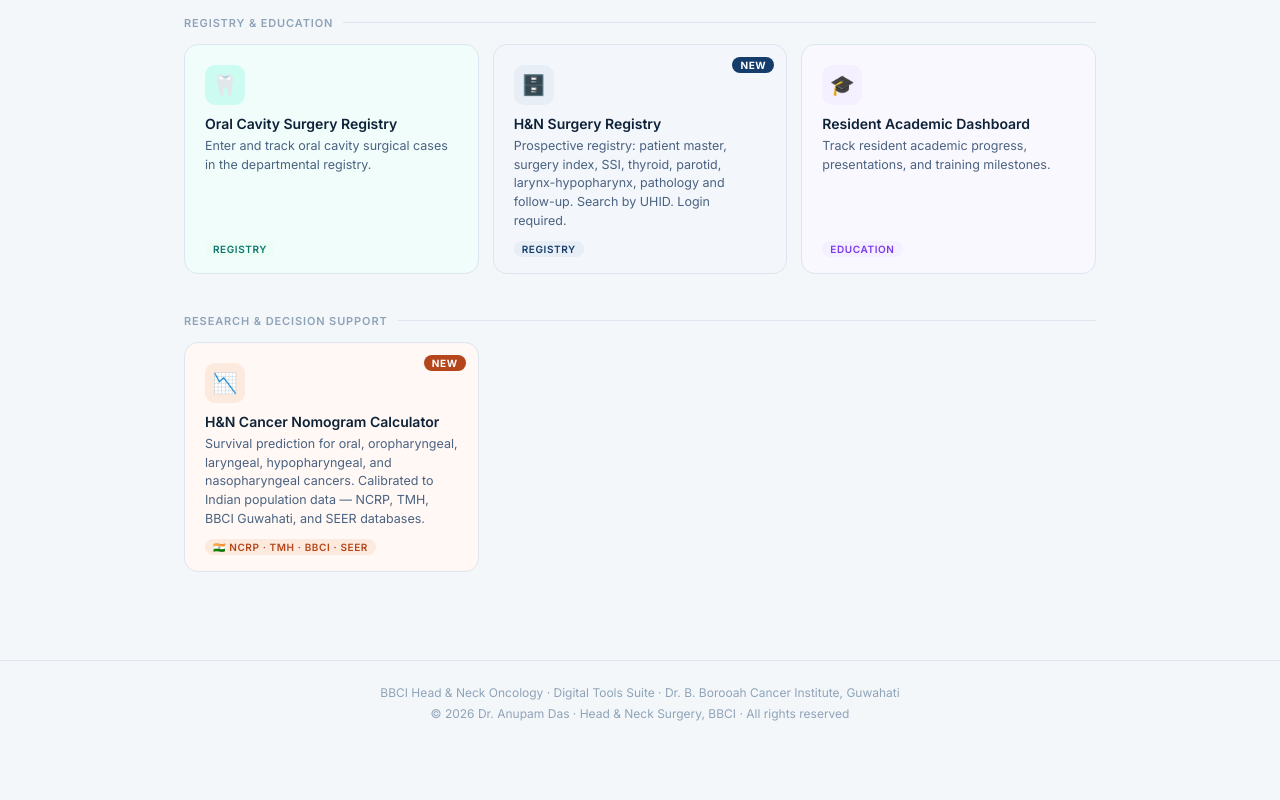
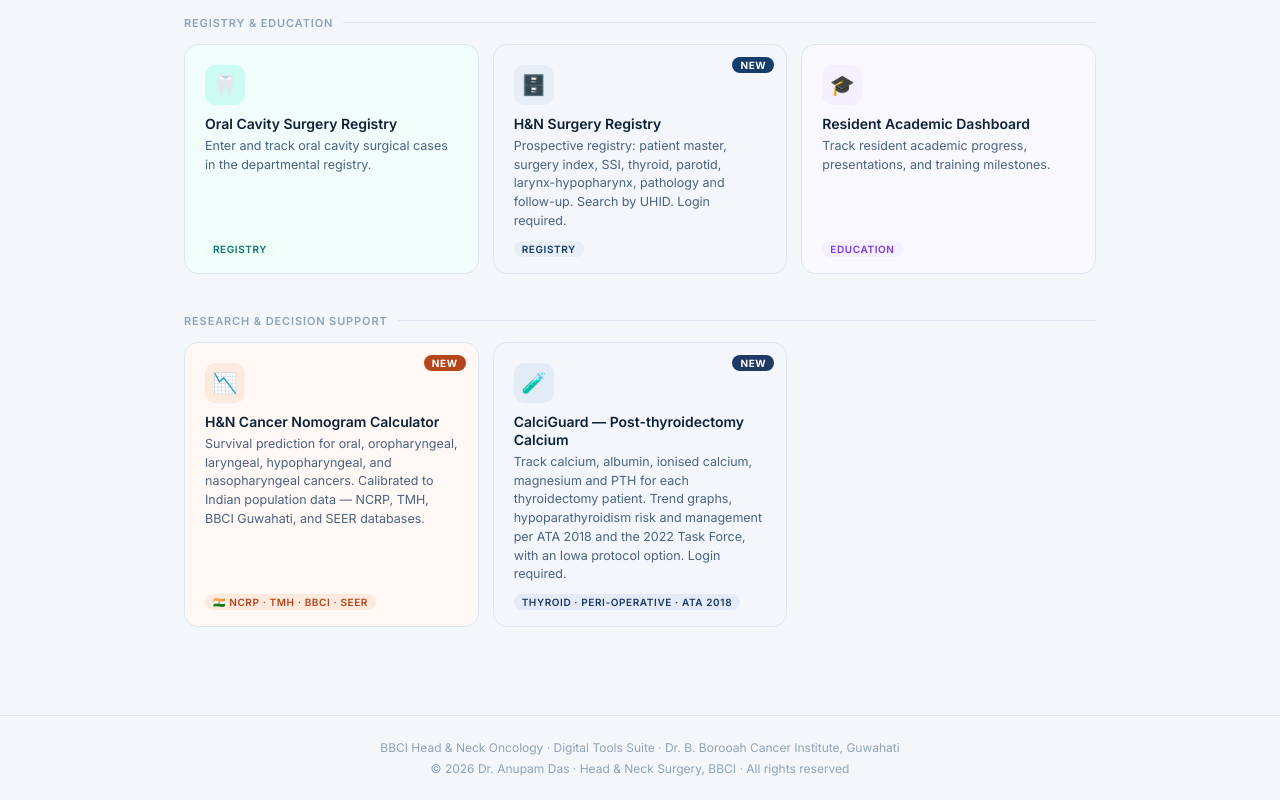
Before and after one commit to Anupambbci79/H-N-DMG-dashboard, a plain HTML site: page index.html in a window 1280 px wide. Shown: the part 1416-2216 px from the top of the page. Before the commit the page ends 2161 px from the top, so only its background shows below. Drawn offline with nearby package versions, Linux system fonts and the light colour scheme.

Commit message:
Update index.html

```diff
--- a/index.html
+++ b/index.html
@@ -264,7 +264,7 @@
 <div class="hero">
   <div class="hero-eyebrow">Head &amp; Neck Surgery Department</div>
   <h1>Clinical Digital Workspace</h1>
-  <p>Voice-powered documentation, registry, scheduling, audit and patient communication tools — built for BBCI's Head &amp; Neck Oncology team.</p>
+  <p>Voice-powered documentation, registry, scheduling, audit, decision-support and patient communication tools — built for BBCI's Head &amp; Neck Oncology team.</p>
 </div>
 
 <main>
@@ -393,6 +393,15 @@
       </div>
       <span class="tool-tag" style="--tag-bg:#FDEADF;--tag-color:#b5451b">🇮🇳 NCRP · TMH · BBCI · SEER</span>
     </a>
+    <a href="calciguard.html" class="tool-card" style="--card-bg:#F3F7FC;--card-accent:#1F3864;--icon-bg:#E3EBF6;--icon-color:#1F3864;--tag-bg:#E3EBF6;--tag-color:#1F3864">
+      <span class="new-badge" style="background:#1F3864">NEW</span>
+      <div class="tool-icon">🧪</div>
+      <div class="tool-body">
+        <div class="tool-name">CalciGuard — Post-thyroidectomy Calcium</div>
+        <div class="tool-desc">Track calcium, albumin, ionised calcium, magnesium and PTH for each thyroidectomy patient. Trend graphs, hypoparathyroidism risk and management per ATA 2018 and the 2022 Task Force, with an Iowa protocol option. Login required.</div>
+      </div>
+      <span class="tool-tag" style="--tag-bg:#E3EBF6;--tag-color:#1F3864">Thyroid · Peri-operative · ATA 2018</span>
+    </a>
   </div>
 
 </main>
```
